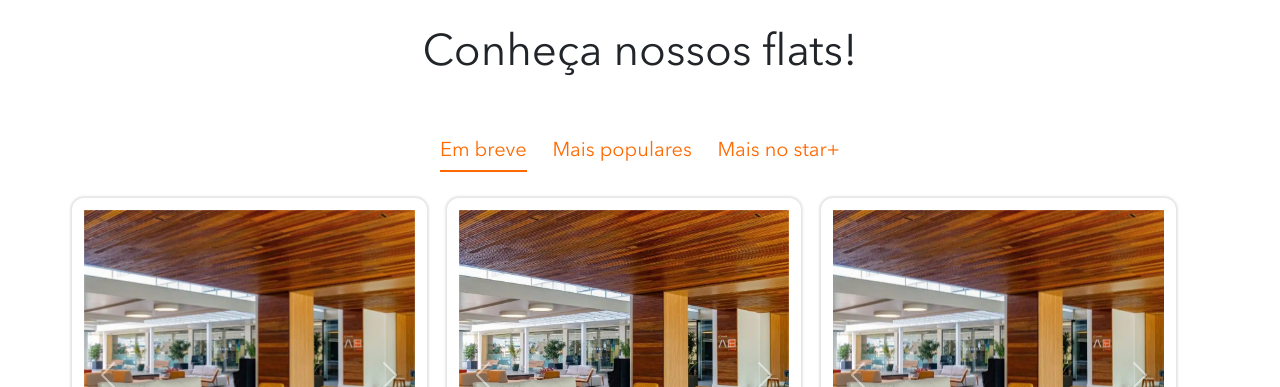
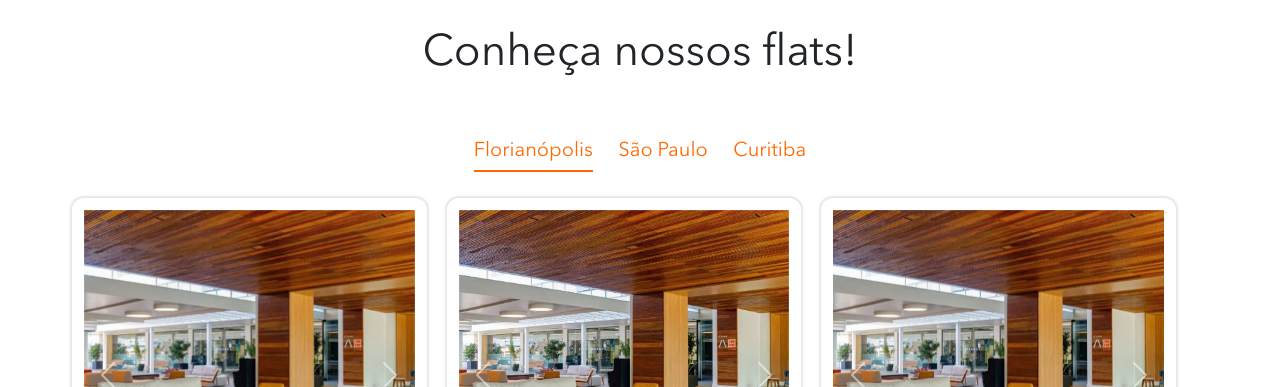
Before and after one commit to albanogabriel/21-exercicio-Atrium-Studios-by-xtay-Landing-Page, a website: page index.html in a window 1280 px wide. Shown: the part 713-1100 px from the top of the page. Drawn offline with nearby package versions, Linux system fonts and the light colour scheme; files that its build step writes are made by us from their sources; files whose address does not match are found by name.

Commit message:
shows, nav

```diff
--- a/index.html
+++ b/index.html
@@ -66,9 +66,9 @@
         <h2 class="title--big">Conheça nossos flats!</h1>
 
         <nav class="shows__tabs">
-            <button data-tab-button="fpolis" class="shows__tabs__button shows__tabs__button--is-active">Em breve</button>
-            <button data-tab-button="sp" class="shows__tabs__button">Mais populares</button>
-            <button data-tab-button="ctb" class="shows__tabs__button">Mais no star+</button>
+            <button data-tab-button="fpolis" class="shows__tabs__button shows__tabs__button--is-active">Florianópolis</button>
+            <button data-tab-button="sp" class="shows__tabs__button">São Paulo</button>
+            <button data-tab-button="ctb" class="shows__tabs__button">Curitiba</button>
         </nav>
 
         <div class="shows__container">
```
